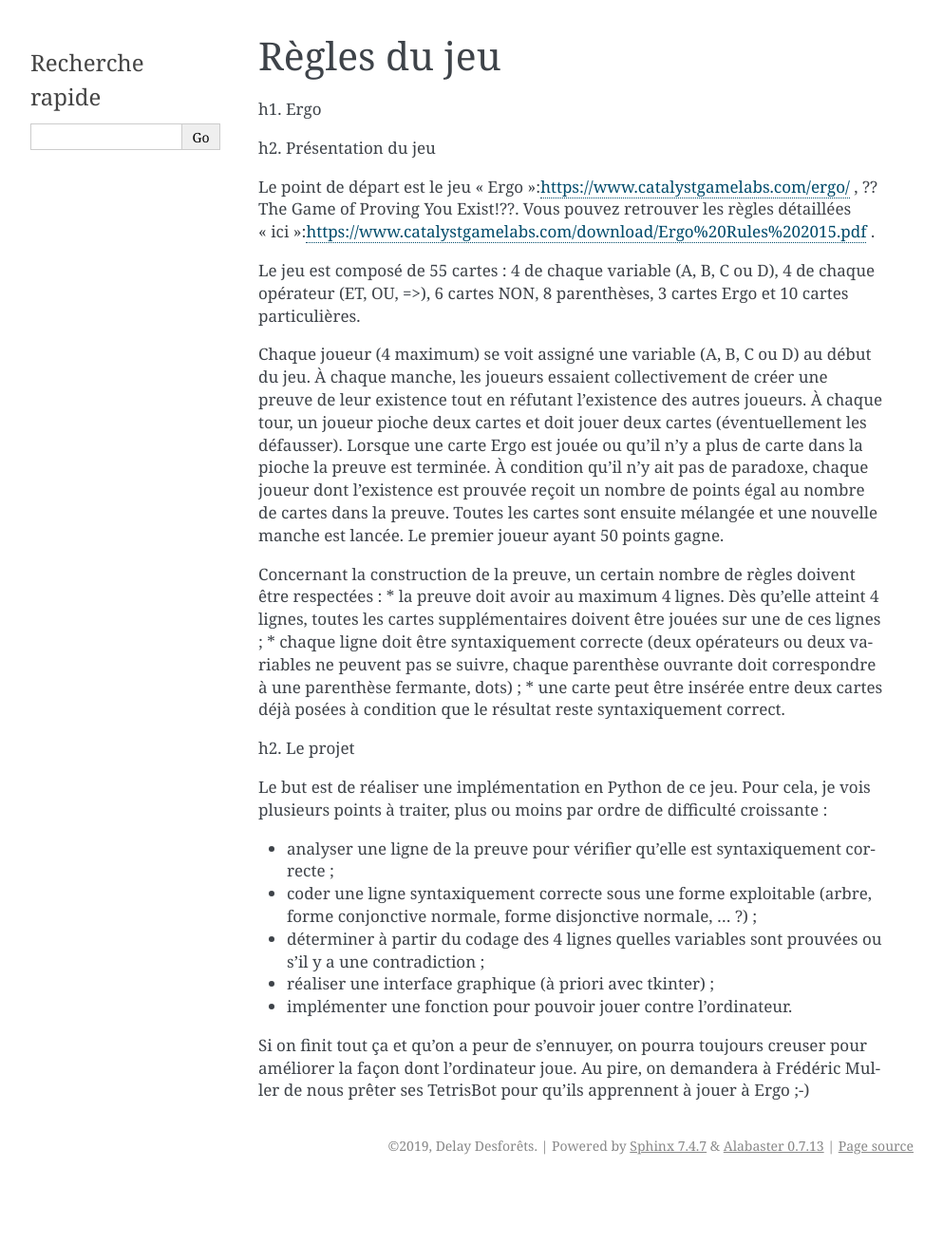
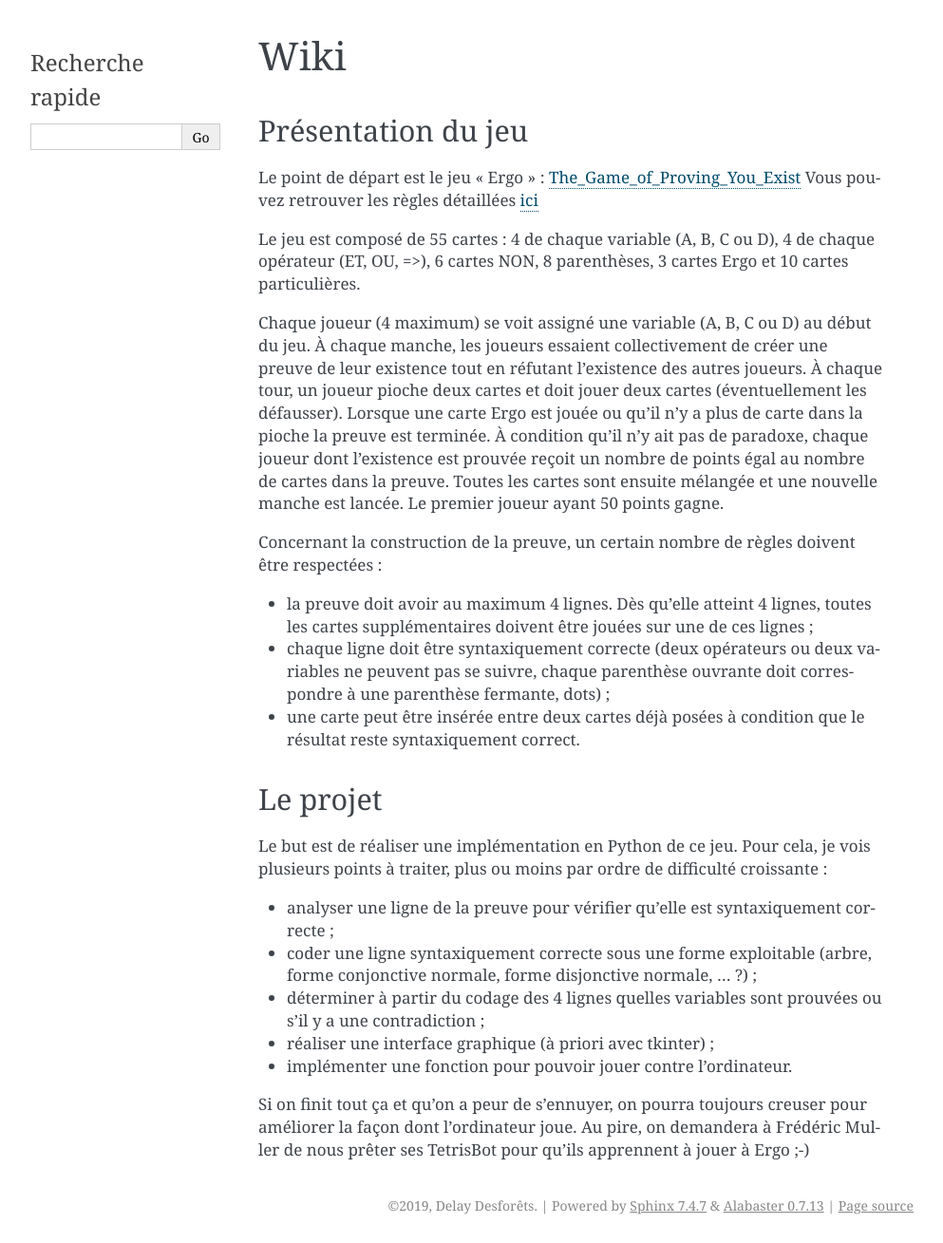
Before and after one commit to isnpaulconstans/PrYE, a Sphinx documentation site: the page built from source/regles.rst, in a window 1280 px wide. Shown: the whole page at 95% size, without its empty margins (148-1141 px from the left). Built offline with Sphinx 7.4.7, drawn with Linux system fonts in a browser that asks for light colours; before the commit the page ends 1246 px from its top, so only the background shows below that.

Commit message:
Quelques mises à jour sous sphinx

```diff
--- a/source/regles.rst
+++ b/source/regles.rst
@@ -1,23 +1,27 @@
-Règles du jeu
-=============
+Wiki
+====
 
-h1. Ergo
+Présentation du jeu
+-------------------
 
-h2. Présentation du jeu
+Le point de départ est le jeu "Ergo" : The_Game_of_Proving_You_Exist_ Vous pouvez retrouver les règles détaillées ici_
 
-Le point de départ est le jeu "Ergo":https://www.catalystgamelabs.com/ergo/ , ??The Game of Proving You Exist!??. Vous pouvez retrouver les règles détaillées "ici":https://www.catalystgamelabs.com/download/Ergo%20Rules%202015.pdf .
+.. _The_Game_of_Proving_You_Exist: https://www.catalystgamelabs.com/ergo/
+.. _ici: https://www.catalystgamelabs.com/download/Ergo%20Rules%202015.pdf .
 
 Le jeu est composé de 55 cartes : 4 de chaque variable (A, B, C ou D), 4 de chaque opérateur (ET, OU, =>), 6 cartes NON, 8 parenthèses, 3 cartes Ergo et 10 cartes particulières.
 
 Chaque joueur (4 maximum) se voit assigné une variable (A, B, C ou D) au début du jeu. À chaque manche, les joueurs essaient collectivement de créer une preuve de leur existence tout en réfutant l'existence des autres joueurs. À chaque tour, un joueur pioche deux cartes et doit jouer deux cartes (éventuellement les défausser). Lorsque une carte Ergo est jouée ou qu'il n'y a plus de carte dans la pioche la preuve est terminée. À condition qu'il n'y ait pas de paradoxe, chaque joueur dont l'existence est prouvée reçoit un nombre de points égal au nombre de cartes dans la preuve. Toutes les cartes sont ensuite mélangée et une nouvelle manche est lancée. Le premier joueur ayant 50 points gagne.
 
 Concernant la construction de la preuve, un certain nombre de règles doivent être respectées :
+
 * la preuve doit avoir au maximum 4 lignes. Dès qu'elle atteint 4 lignes, toutes les cartes supplémentaires doivent être jouées sur une de ces lignes ;
 * chaque ligne doit être syntaxiquement correcte (deux opérateurs ou deux variables ne peuvent pas se suivre, chaque parenthèse ouvrante doit correspondre à une parenthèse fermante, \dots) ;
 * une carte peut être insérée entre deux cartes déjà posées à condition que le résultat reste syntaxiquement correct.
 
 
-h2. Le projet
+Le projet
+---------
 
 Le but est de réaliser une implémentation en Python de ce jeu. Pour cela, je vois plusieurs points à traiter, plus ou moins par ordre de difficulté croissante :
 
```
Also changed, not shown: source/doc_classe_Cards.rst (+15 -4 lines), 13 other files.
